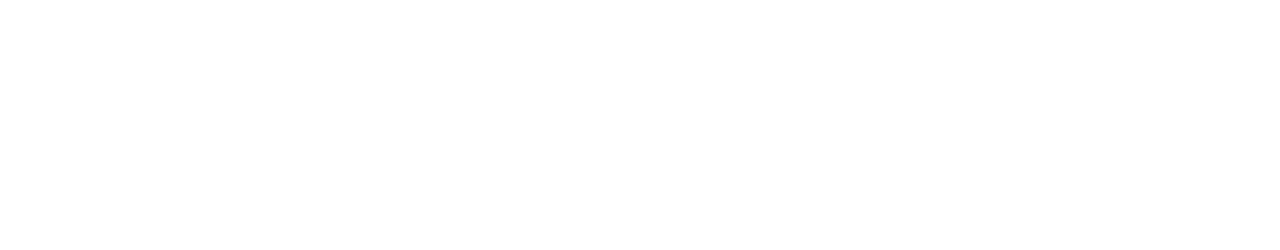
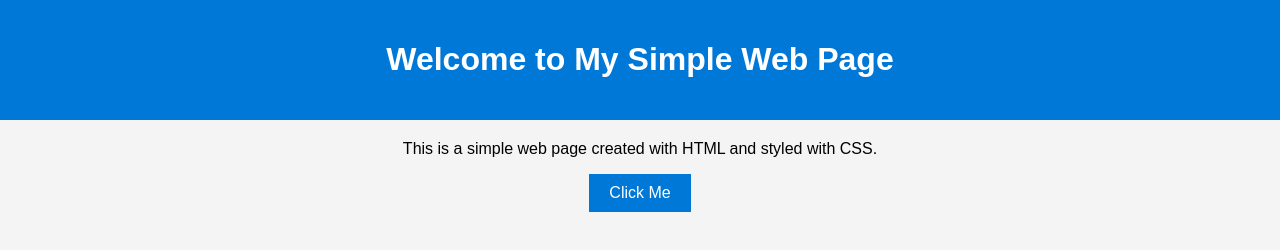
Before and after one commit to Harshitha-Gangadharan/reppo, a plain HTML site: page index.html in a window 1280 px wide. Drawn offline with Linux system fonts and the light colour scheme.

Commit message:
Add files via upload

```diff
--- a/index.html
+++ b/index.html
@@ -1 +1,45 @@
-<html></html>
+<!DOCTYPE html>
+<html lang="en">
+<head>
+    <meta charset="UTF-8">
+    <meta name="viewport" content="width=device-width, initial-scale=1.0">
+    <title>Simple Web Page</title>
+    <style>
+        body {
+            font-family: Arial, sans-serif;
+            text-align: center;
+            margin: 0;
+            padding: 0;
+            background-color: #f4f4f4;
+        }
+        header {
+            background-color: #0078d7;
+            color: white;
+            padding: 20px 0;
+        }
+        .content {
+            margin: 20px;
+        }
+        button {
+            padding: 10px 20px;
+            font-size: 16px;
+            background-color: #0078d7;
+            color: white;
+            border: none;
+            cursor: pointer;
+        }
+        button:hover {
+            background-color: #005bb5;
+        }
+    </style>
+</head>
+<body>
+    <header>
+        <h1>Welcome to My Simple Web Page</h1>
+    </header>
+    <div class="content">
+        <p>This is a simple web page created with HTML and styled with CSS.</p>
+        <button onclick="alert('You clicked the button!')">Click Me</button>
+    </div>
+</body>
+</html>
```
